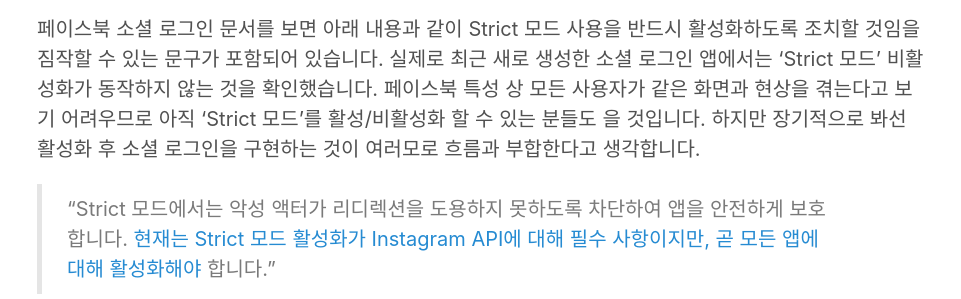
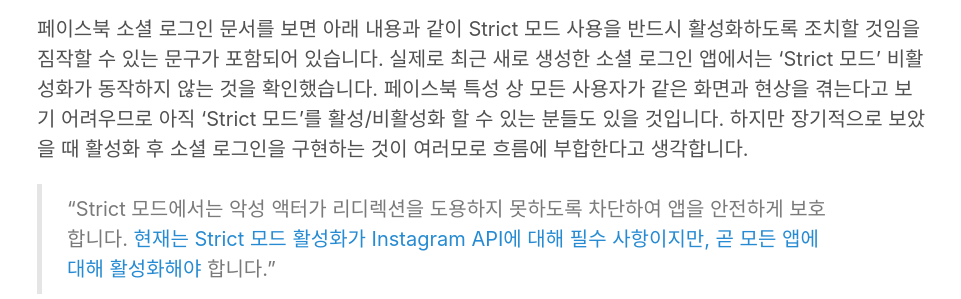
Before and after one commit to jwkcp/jwkcp.github.com, a Jekyll site: the page built from _posts/2017-10-19-social-login-facebook-strictmode.md, in a window 1280 px wide. Shown: the part 1401-1700 px from the top of the page, without its empty margins (3-964 px from the left). Built offline with Jekyll 4.4.1, drawn with Linux system fonts in a browser that asks for light colours; nearby versions of some CDN libraries; comment, search, counter and statistics services are not loaded.

Commit message:
오타 수정

```diff
--- a/_posts/2017-10-19-social-login-facebook-strictmode.md
+++ b/_posts/2017-10-19-social-login-facebook-strictmode.md
@@ -41,7 +41,7 @@
 ---
 
 # 2018. 03. 26 업데이트
-페이스북 소셜 로그인 문서를 보면 아래 내용과 같이 Strict 모드 사용을 반드시 활성화하도록 조치할 것임을 짐작할 수 있는 문구가 포함되어 있습니다. 실제로 최근 새로 생성한 소셜 로그인 앱에서는 'Strict 모드' 비활성화가 동작하지 않는 것을 확인했습니다. 페이스북 특성 상 모든 사용자가 같은 화면과 현상을 겪는다고 보기 어려우므로 아직 'Strict 모드'를 활성/비활성화 할 수 있는 분들도 을 것입니다. 하지만 장기적으로 봐선 활성화 후 소셜 로그인을 구현하는 것이 여러모로 흐름과 부합한다고 생각합니다.
+페이스북 소셜 로그인 문서를 보면 아래 내용과 같이 Strict 모드 사용을 반드시 활성화하도록 조치할 것임을 짐작할 수 있는 문구가 포함되어 있습니다. 실제로 최근 새로 생성한 소셜 로그인 앱에서는 'Strict 모드' 비활성화가 동작하지 않는 것을 확인했습니다. 페이스북 특성 상 모든 사용자가 같은 화면과 현상을 겪는다고 보기 어려우므로 아직 'Strict 모드'를 활성/비활성화 할 수 있는 분들도 있을 것입니다. 하지만 장기적으로 보았을 때 활성화 후 소셜 로그인을 구현하는 것이 여러모로 흐름에 부합한다고 생각합니다.
 
 > "Strict 모드에서는 악성 액터가 리디렉션을 도용하지 못하도록 차단하여 앱을 안전하게 보호합니다. [현재는 Strict 모드 활성화가 Instagram API에 대해 필수 사항이지만, 곧 모든 앱에 대해 활성화해야](https://developers.facebook.com/docs/facebook-login/security/#surfacearea) 합니다."
 
```
